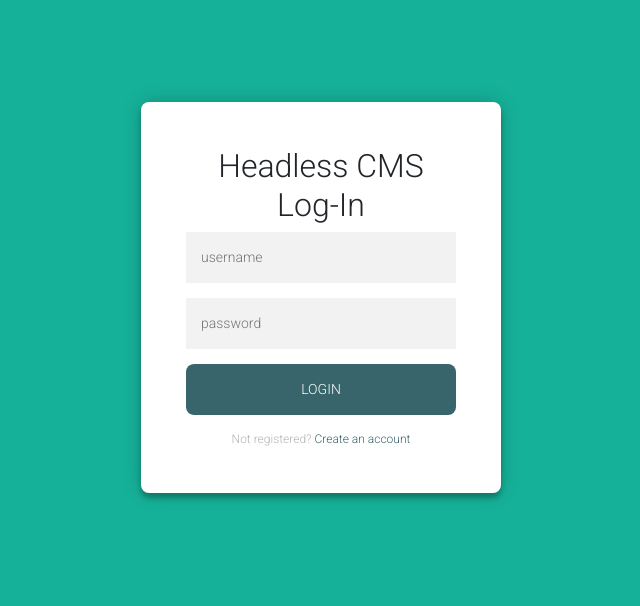
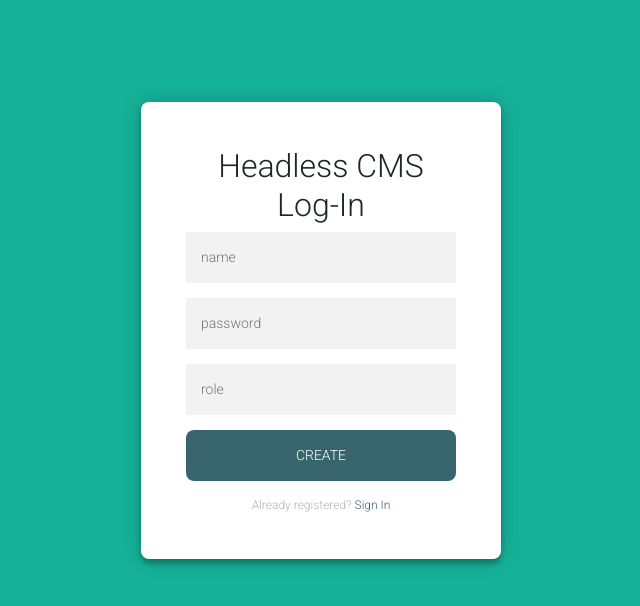
Before and after one commit to Hack-Weekly/sage-giraffe-headless-cms, a Flask app: page /register in a window 1280 px wide. Shown: the part 56-662 px from the top of the page, without its empty margins (319-959 px from the left). Run offline with Flask 2, Linux system fonts and the light colour scheme.

Commit message:
Caught errors, changed bad routing, removed unused imports

```diff
--- a/routes.py
+++ b/routes.py
@@ -1,6 +1,5 @@
 # Imports of flask and SQLALCHEMY all done within virtualenv
-from flask import Blueprint, render_template, request, url_for, redirect, jsonify
-from flask_sqlalchemy import SQLAlchemy
+from flask import Blueprint, render_template, request, url_for, redirect
 from models import User, Content, Log, db
 from flask_bcrypt import Bcrypt
 from sqlalchemy.exc import IntegrityError
@@ -69,10 +68,14 @@ def login():
                 return redirect(url_for('cms.content'))
             # if not make the user login again
             else:
-                return render_template('login.html', error="Invalid username/password")
+                return render_template('login.html', error="Invalid username/password", login=True)
         except Exception as e:
-            return render_template('login.html', error=e)
-    return render_template('login.html')
+            return render_template('login.html', error=e, login=True)
+    login_param = request.args.get('login')
+    register_param = request.args.get('register')
+    login = login_param == 'true'
+    register = register_param == 'true'
+    return render_template('login.html', login=login, register=register)
 
 # Route for Logout
 @cms.route('/logout')
@@ -84,46 +87,98 @@ def logout():
 @cms.route('/register', methods=['GET', 'POST'])
 def register():
     if request.method == 'POST':
-        username = request.form['username']
-        password = request.form['password']
-        role = request.form['role']
-        # Perform registration logic here
+        try:
+            username = request.form['username']
+            password = request.form['password']
+            role = request.form['role']
+            # Perform registration logic here
 
-        hash_password = bcrypt.generate_password_hash(password).decode('utf-8')
+            hash_password = bcrypt.generate_password_hash(password).decode('utf-8')
 
-        existing_user = db.session.query(User).filter_by(username=username).first()
+            existing_user = db.session.query(User).filter_by(username=username).first()
 
-        # If user does exist then return to registration/login page with error
-        if(existing_user):
-            print("User already exists")
-            error = 'Username is already taken, please choose a different one.'
-            return render_template('login.html', error=error)
-
-        try:
-            # Create the User and add to database
-            new_user = User(username=username, password=hash_password, role=role)
-            db.session.add(new_user)
+            # If user does exist then return to registration/login page with error
+            if(existing_user):
+                print("User already exists")
+                error = 'Username is already taken, please choose a different one.'
+                return render_template('login.html', error=error, register=True)
 
             try:
-                db.session.commit()
+                # Create the User and add to database
+                new_user = User(username=username, password=hash_password, role=role)
+                db.session.add(new_user)
 
-                log_entry = Log(user_id=new_user.id, action=f'Registered new user: {username}')
-                db.session.add(log_entry)
-                db.session.commit()
+                try:
+                    db.session.commit()
 
-                if current_user.role == 'admin' or (not current_user and role == 'admin'):
-                    return redirect(url_for('cms.admin'))
-                else:
-                    return redirect(url_for('cms.index'))
-            except:
-                return "There was an error adding your user"
+                    log_entry = Log(user_id=new_user.id, action=f'Registered new user: {username}')
+                    db.session.add(log_entry)
+                    db.session.commit()
 
-        except IntegrityError:
-            # If any database integrity error occurs handle it here
-            print("Error in registration")
-            error = "Error in registraton, please try again."
-            return render_template('login.html', error=error)
-    return render_template('login.html')
+                    if current_user.role == 'admin' or (not current_user and role == 'admin'):
+                        return redirect(url_for('cms.admin'))
+                    else:
+                        return redirect(url_for('cms.index'))
+                except Exception as e:
+                    print("There was an error adding your user:", e)
+                    return render_template('login.html', error=e, register=True)
+
+            except IntegrityError:
+                # If any database integrity error occurs handle it here
+                print("Error in registration")
+                error = "Error in registraton, please try again."
+                return render_template('login.html', error=error, register=True)
+        except Exception as e:
+            return render_template('login.html', error=e, register=True)
+    return render_template('login.html', register=True)
+
+# Route for Register
+@cms.route('/add_new_user', methods=['GET', 'POST'])
+def add_new_user():
+    if request.method == 'POST':
+        try:
+            username = request.form['username']
+            password = request.form['password']
+            role = request.form['role']
+            # Perform registration logic here
+
+            hash_password = bcrypt.generate_password_hash(password).decode('utf-8')
+
+            existing_user = db.session.query(User).filter_by(username=username).first()
+
+            # If user does exist then return to registration/login page with error
+            if(existing_user):
+                print("User already exists")
+                error = 'Username is already taken, please choose a different one.'
+                return render_template('add_user.html', error=error)
+
+            try:
+                # Create the User and add to database
+                new_user = User(username=username, password=hash_password, role=role)
+                db.session.add(new_user)
+
+                try:
+                    db.session.commit()
+
+                    log_entry = Log(user_id=new_user.id, action=f'Registered new user: {username}')
+                    db.session.add(log_entry)
+                    db.session.commit()
+
+                    if current_user.role == 'admin' or (not current_user and role == 'admin'):
+                        return redirect(url_for('cms.admin'))
+                    else:
+                        return redirect(url_for('cms.add_user'))
+                except:
+                    return "There was an error adding your user"
+
+            except IntegrityError:
+                # If any database integrity error occurs handle it here
+                print("Error in registration")
+                error = "Error in registraton, please try again."
+                return render_template('add_user.html', error=error)
+        except Exception as e:
+            return render_template('add_user.html', error=e)
+    return render_template('add_user.html')
 
 #Route for admin dashboard
 @cms.route('/admin', methods=['GET', 'POST'])
@@ -140,7 +195,6 @@ def admin():
 @login_required
 def content():
     if request.method == 'POST':
-        print(request.form)
         title = request.form['title']
         body = request.form['body']
         userId = current_user.id
@@ -149,7 +203,6 @@ def content():
         db.session.add(new_content)
         db.session.commit()
 
-        print("New content added")
         return redirect(url_for('cms.content'))
     if current_user.is_authenticated:
         contents = Content.query.order_by(Content.createdAt.desc()).all()
--- a/templates/add_user.html
+++ b/templates/add_user.html
@@ -4,10 +4,13 @@
 <div class="container mt-4">
   <div class="w-75 mx-auto">
     <div class="card p-4">
-      <form method="post" action="{{ url_for('cms.register') }}">
+      <form method="post" action="{{ url_for('cms.add_new_user') }}">
         <div>
           <h3>Create New User</h3>
         </div>
+        {% if error %}
+        <div class="alert alert-danger">{{ error }}</div>
+        {% endif %}
         <div class="row p-2">
           <div class="col-4 text-end">
             <label for="username" class="form-label">
--- a/templates/base.html
+++ b/templates/base.html
@@ -69,7 +69,7 @@
               >Logout</a
             >
             {% else %}
-            <a href="{{url_for('cms.login')}}" class="btn btn-outline-success"
+            <a href="{{url_for('cms.login', register='false', login='true')}}" class="btn btn-outline-success"
               >Login</a
             >
             {% endif %}
--- a/templates/login.html
+++ b/templates/login.html
@@ -11,33 +11,23 @@
         {% if error %}
         <div class="alert alert-danger">{{ error }}</div>
         {% endif %}
-        <form class="register-form" method="post" action="{{ url_for('cms.register') }}" style="display: none;">
+        {% if register %}
+        <form class="register-form" method="post" action="{{ url_for('cms.register') }}">
             <input type="text" name="username" placeholder="name" />
             <input type="password" name="password" placeholder="password" />
             <input type="text" name="role" placeholder="role" />
             <button type="submit">create</button>
-            <p class="message">Already registered? <a href="#" id="login-link">Sign In</a></p>
+            <p class="message">Already registered? <a href="{{ url_for('cms.login', register='false', login='true') }}" id="login-link">Sign In</a></p>
         </form>
+        {% endif %}
+        {% if login %}
         <form class="login-form" method="post" action="{{ url_for('cms.login') }}">
             <input type="text" name="username" placeholder="username" />
             <input type="password" name="password" placeholder="password" />
             <button>login</button>
-            <p class="message">Not registered? <a href="#" id="register-link">Create an account</a></p>
+            <p class="message">Not registered? <a href="{{ url_for('cms.login', register='true', login='false') }} " id="register-link">Create an account</a></p>
         </form>
+        {% endif %}
     </div>
 </div>
-
-<script>
-    document.getElementById("register-link").addEventListener("click", function (e) {
-        e.preventDefault();
-        document.querySelector(".login-form").style.display = "none";
-        document.querySelector(".register-form").style.display = "block";
-    });
-
-    document.getElementById("login-link").addEventListener("click", function (e) {
-        e.preventDefault();
-        document.querySelector(".register-form").style.display = "none";
-        document.querySelector(".login-form").style.display = "block";
-    });
-</script>
 {% endblock %}
```
Also changed, not shown: routes_api.py (+4 -7 lines), templates/docs_api.html (+37 -0 lines).
